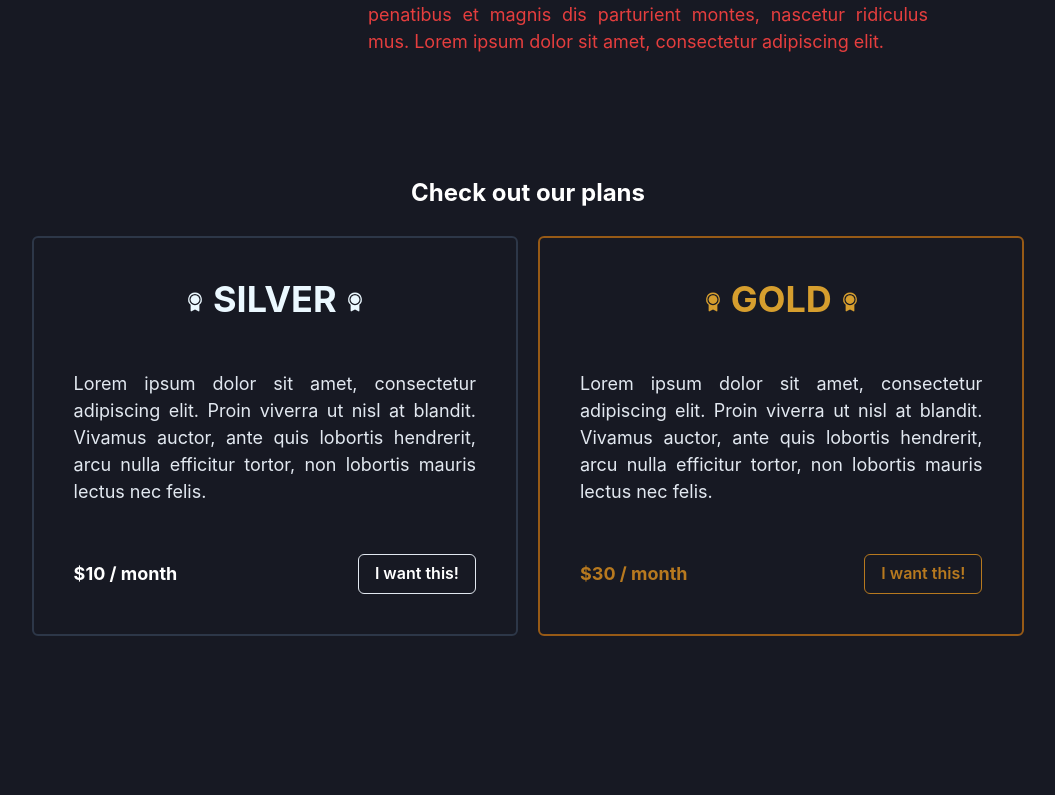
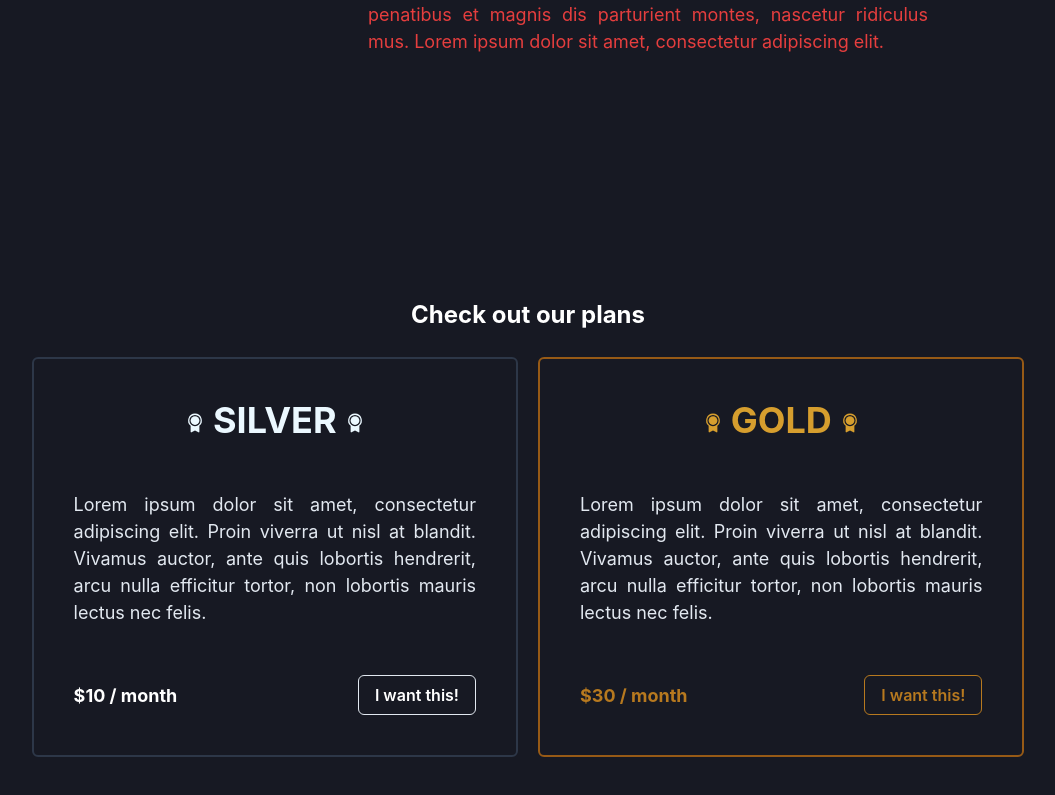
Before and after one commit to andbmarques/landing-page-draco, a React (Vite) app: page / in a window 1280 px wide. Shown: the part 1385-2180 px from the top of the page, without its empty margins (112-1167 px from the left). Built offline with nearby package versions, Linux system fonts and the light colour scheme.

Commit message:
:gear: Fix | Section items alignment

```diff
--- a/src/sections/plans.jsx
+++ b/src/sections/plans.jsx
@@ -18,7 +18,7 @@ const Plans = () => {
       w="100%"
       h={["calc(85vh)", "calc(90vh)"]}
       alignItems="center"
-      justifyContent="start"
+      justifyContent="center"
       p="0"
       textAlign="center"
     >
```
